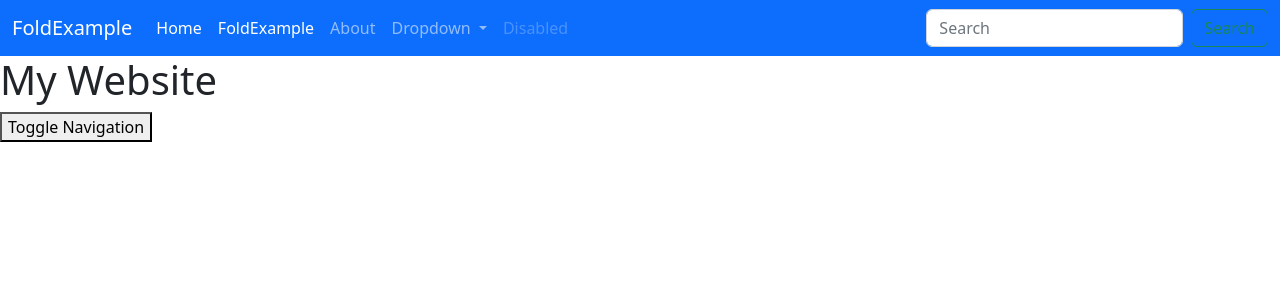
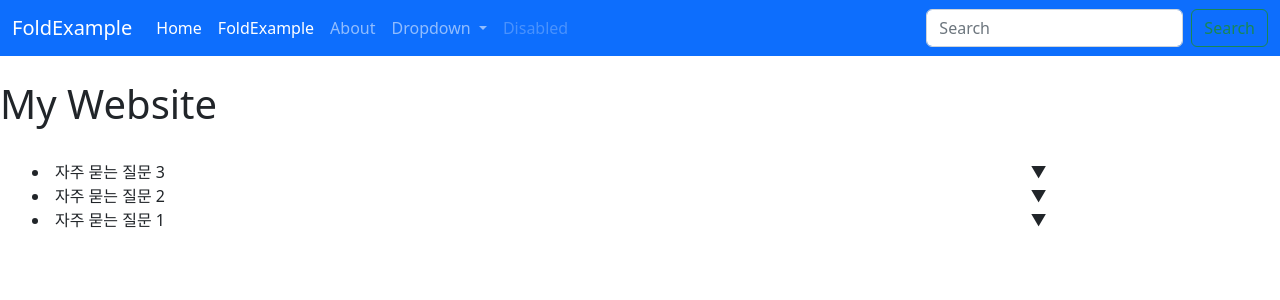
Before and after one commit to chris1797/Vue3-TypeScript_BASE, a Vue app: page /foldExample in a window 1280 px wide. Shown: the top 300 px of the page. Built offline with nearby package versions, Linux system fonts and the light colour scheme.

Commit message:
FAQ folding

```diff
--- a/src/router/index.ts
+++ b/src/router/index.ts
@@ -7,7 +7,7 @@ const routes: Array<RouteRecordRaw> = [
     component: import('../views/HomeView.vue'),
   },
   {
-    path: '/about',
+    path: '/about/:userId/:name',
     name: 'About',
     // route level code-splitting
     // this generates a separate chunk (about.[hash].js) for this route
--- a/src/views/FoldExample.vue
+++ b/src/views/FoldExample.vue
@@ -1,24 +1,61 @@
 <template>
   <div>
+    <br />
     <h1>My Website</h1>
-    <nav v-show="showNav">
-      <ul>
-        <li>Home</li>
-        <li>About</li>
-        <li>Contact</li>
-      </ul>
-    </nav>
-    <button @click="toggleNav">Toggle Navigation</button>
+    <br />
+
+    <div class="faq">
+      <div v-for="faq in faqList.slice().reverse()" :key="faq">
+        <li class="faq-title">{{ faq.title }}</li>
+        <button
+          class="navbar-toggler"
+          v-if="!faq.isVisible"
+          @click.prevent="toggleContent(faq.faq_idx)"
+        >
+          ▼
+        </button>
+        <button
+          class="navbar-toggler"
+          v-else
+          @click.prevent="toggleContent(faq.faq_idx)"
+        >
+          ▲
+        </button>
+        <div class="faq-content" v-show="faq.isVisible">
+          {{ faq.content }}
+        </div>
+      </div>
+    </div>
   </div>
 </template>
 
 <script setup>
 import { ref } from 'vue';
 
-const showNav = ref(false);
+const faqList = ref([
+  {
+    faq_idx: 0,
+    title: '자주 묻는 질문 1',
+    content: '123111',
+    isVisible: false,
+  },
+  {
+    faq_idx: 1,
+    title: '자주 묻는 질문 2',
+    content: '321',
+    isVisible: false,
+  },
+  {
+    faq_idx: 2,
+    title: '자주 묻는 질문 3',
+    content: 'ara',
+    isVisible: false,
+  },
+]);
 
-function toggleNav() {
-  showNav.value = !showNav.value;
+function toggleContent(index) {
+  // console.log('index: ', index, this.faqList[index].isVisible);
+  this.faqList[index].isVisible = !this.faqList[index].isVisible;
 }
 </script>
 
@@ -28,4 +65,18 @@ function toggleNav() {
     display: none;
   }
 }
+
+.faq {
+  padding-left: 2rem;
+  margin: 0 auto;
+}
+
+.faq-title {
+  float: left;
+  width: 80%;
+}
+
+.foldbutton {
+  float: left;
+}
 </style>
```
